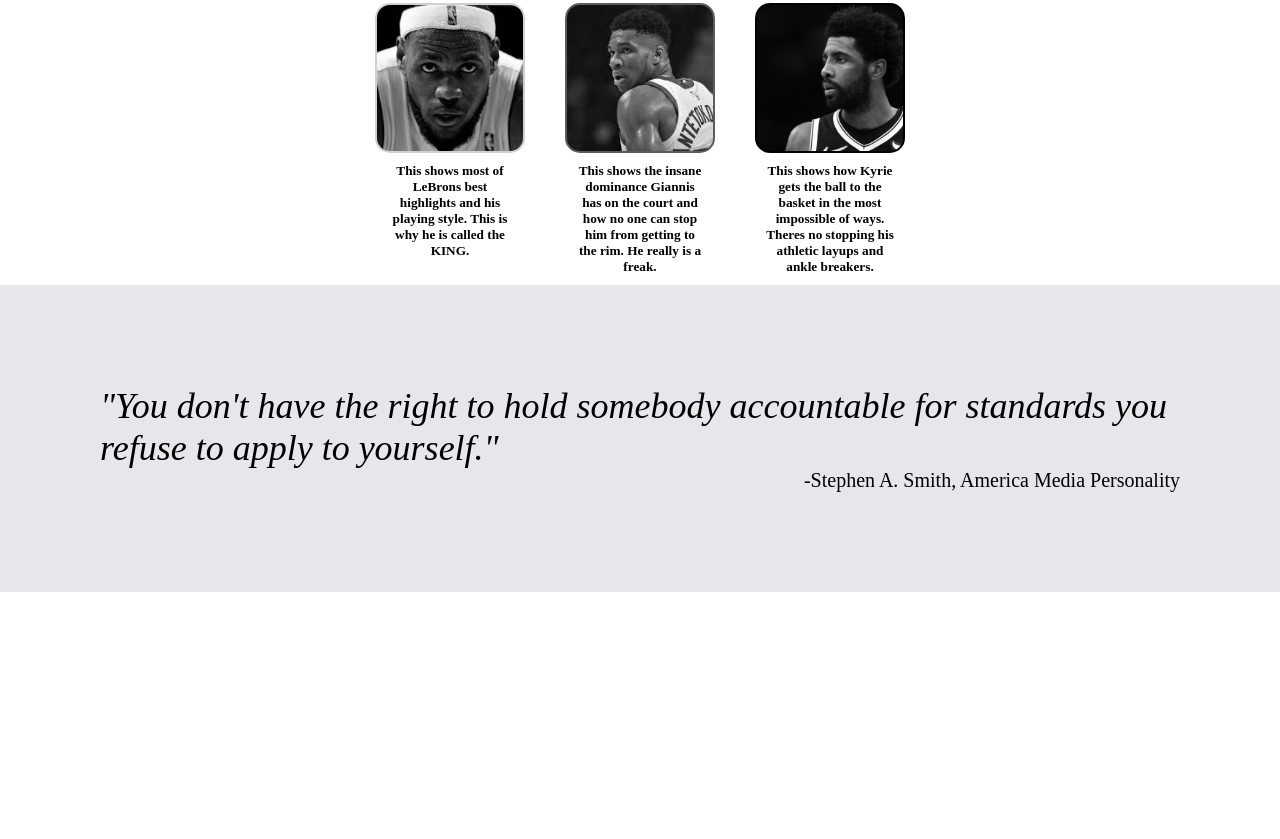
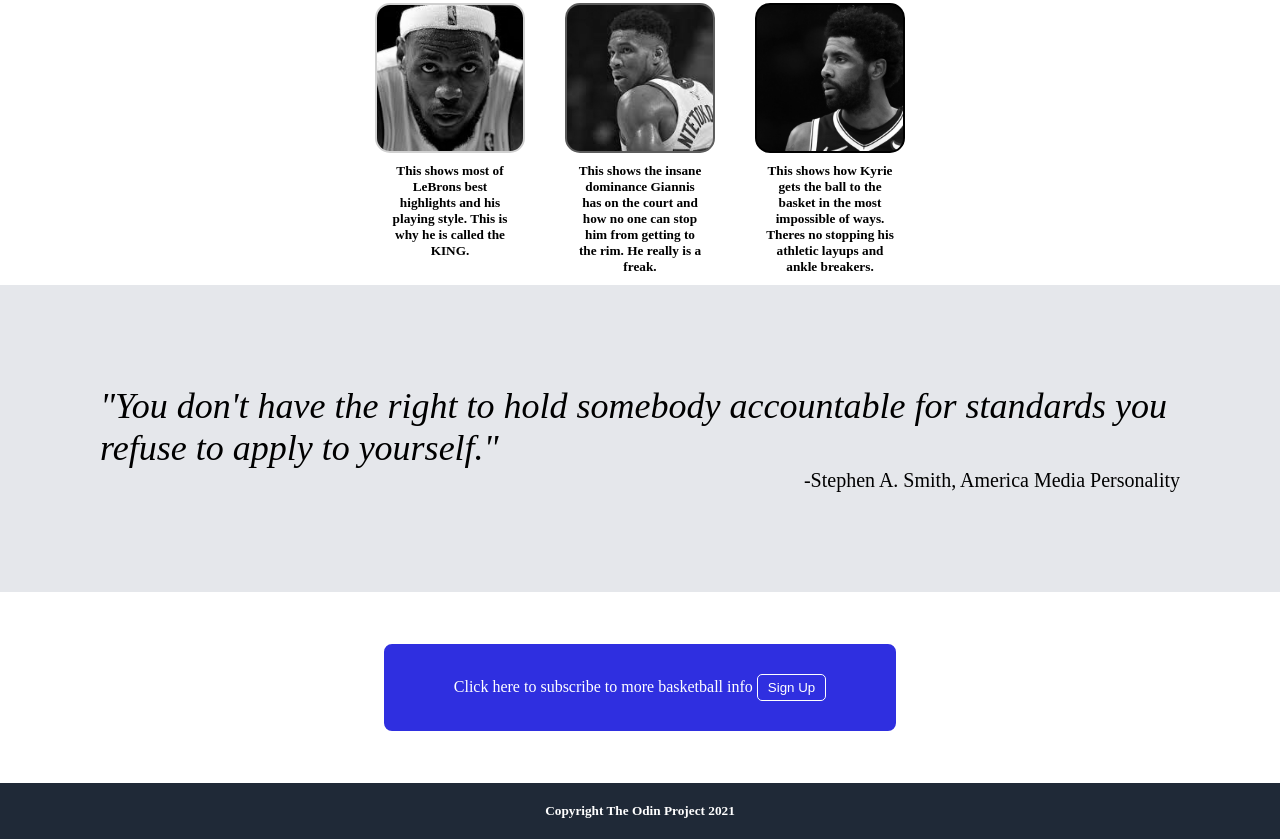
Before and after one commit to junilowahab/TOP-Landing-Page-Project, a plain HTML site: page index.html in a window 1280 px wide. Shown: the part 499-1338 px from the top of the page. Before the commit the page ends 1091 px from the top, so only its background shows below. Drawn offline with Linux system fonts and the light colour scheme.

Commit message:
Add sign up and copyright

```diff
--- a/index.html
+++ b/index.html
@@ -51,5 +51,14 @@
             -Stephen A. Smith, America Media Personality
         </div>
     </section>
+    <section class="sign-up">
+        <div>
+            Click here to subscribe to more basketball info
+            <button>Sign Up</button>
+        </div>
+    </section>
+    <footer>
+        <h5>Copyright The Odin Project 2021</h5>
+    </footer>
 </body>
 </html>
--- a/style.css
+++ b/style.css
@@ -59,11 +59,11 @@
     line-height: 30px;
 }
 
-.header-text button{
+button{
     align-self: flex-start;
     background-color: rgb(47, 47, 224);
     color: white;
-    border: 2px solid rgb(67, 67, 109);
+    border: 1px solid rgb(67, 67, 109);
     padding: 5px 10px;
     border-radius: 5px;
 }
@@ -156,3 +156,32 @@
     font-size: 20px;
     align-self: flex-end;
 }
+
+.sign-up{
+    display: flex;
+    justify-content: center;
+    align-items: center;
+    padding: 50px 100px
+}
+
+.sign-up div{
+    border: 2px solid white;
+    padding: 30px 70px;
+    background-color: rgb(47, 47, 224);
+    border-radius: 10px;
+    color: white;
+}
+
+.sign-up button{
+    border-color: white;
+
+}
+
+footer{
+    display: flex;
+    align-items: center;
+    justify-content: center;
+    padding: 20px;
+    background-color: #1F2937;
+    color: white;
+}
```
